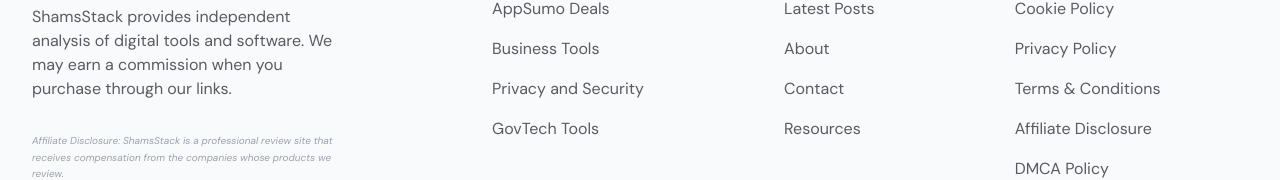
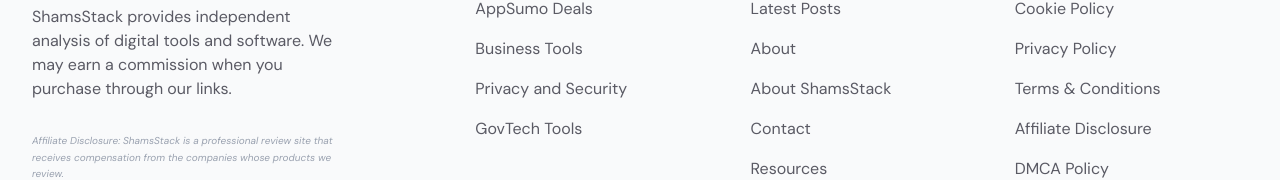
Before and after one commit to shamsjitu/SaaSReview, a React (Vite) app: page / in a window 1280 px wide. Shown: the part 5252-5432 px from the top of the page. Built offline with nearby package versions, Linux system fonts and the light colour scheme.

Commit message:
Add files via upload

```diff
--- a/src/components/Footer.tsx
+++ b/src/components/Footer.tsx
@@ -50,7 +50,8 @@
             <h4 className="font-display font-bold text-primary mb-6">Quick Links</h4>
             <ul className="space-y-4">
               <li><Link to="/blog" className="text-body-text hover:text-primary transition-colors">Latest Posts</Link></li>
-              <li><Link to="/company/about" className="text-body-text hover:text-primary transition-colors">About</Link></li>
+              <li><Link to="/company/about-my-process" className="text-body-text hover:text-primary transition-colors">About</Link></li>
+              <li><Link to="/company/about" className="text-body-text hover:text-primary transition-colors">About ShamsStack</Link></li>
               <li><Link to="/company/contact" className="text-body-text hover:text-primary transition-colors">Contact</Link></li>
               <li><Link to="/resources" className="text-body-text hover:text-primary transition-colors">Resources</Link></li>
             </ul>
```
